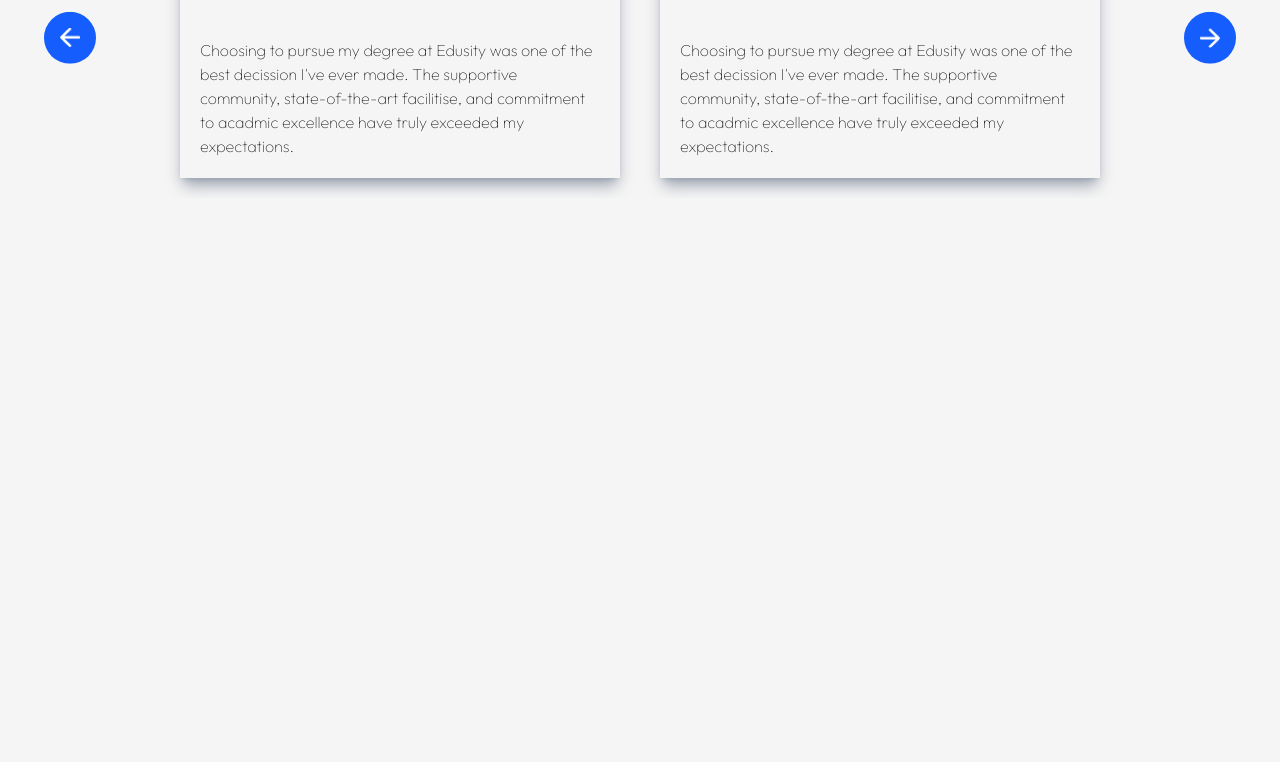
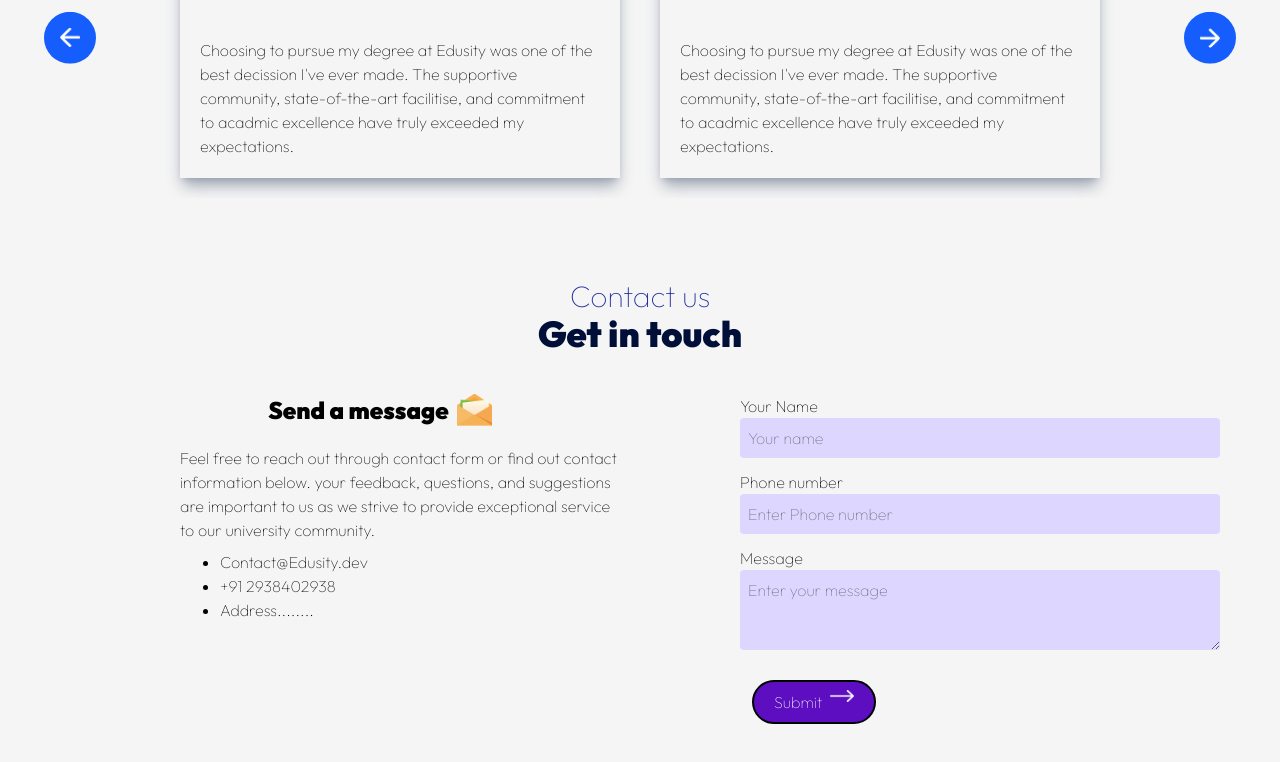
Before and after one commit to 10Pratik01/Edusity, a React (Vite) app: page / in a window 1280 px wide. Shown: the part 2900-3662 px from the top of the page. Before the commit the page ends 3178 px from the top, so only its background shows below. Built offline with nearby package versions, Linux system fonts and the light colour scheme.

Commit message:
Completed contact and Started Footer

```diff
--- a/src/components/Contact/contact.jsx
+++ b/src/components/Contact/contact.jsx
@@ -1,12 +1,65 @@
-import React from 'react';
+import React from "react";
+import msg_img from '../../assets/msg-icon.png'
+import arrow from "../../assets/white-arrow.png"
+const Constact = () => {
+  const [result, setResult] = React.useState("");
 
-const Constact = () => {
+  const onSubmit = async (event) => {
+    event.preventDefault();
+    setResult("Sending....");
+    const formData = new FormData(event.target);
 
-    return(
-        <div id="contact">
+    formData.append("access_key", "Y15820ae1-25dc-4620-8ba8-fd8ab4ae779c");
 
-        </div>
-    );
+    const response = await fetch("https://api.web3forms.com/submit", {
+      method: "POST",
+      body: formData
+    });
+
+    const data = await response.json();
+
+    if (data.success) {
+      setResult("Form Submitted Successfully");
+      event.target.reset();
+    } else {
+      console.log("Error", data);
+      setResult(data.message);
+    }
+  };
+  return (
+    <div id="contact" className="justify-around m-10 mb-20 flex">
+      <div className="m-20 w-[40%] mt-0 mb-auto" >
+        <h3 className="flex text-2xl justify-center mb-5"><b>Send a message</b> <img className="w-[35px] ml-2" src={msg_img} alt="" /></h3>
+        <p className="ml-10">
+          Feel free to reach out through contact form or find out contact
+          information below. your feedback, questions, and suggestions are
+          important to us as we strive to provide exceptional service to our
+          university community.
+        </p>
+        <ul className="list-disc ml-20 mt-2">
+          <li>Contact@Edusity.dev</li>
+          <li>+91 2938402938</li>
+          <li>Address........ </li>
+        </ul>
+      </div>
+
+      <div className="w-[40%]">
+          <form onSubmit={onSubmit}>
+            <label for="name" > Your Name </label> <br />
+            <input type="text" id="name" placeholder="Your name" required  className="w-full h-10 p-2 bg-violet-200 rounded-sm mb-3"/>
+
+            <label for="phone_number" >Phone number</label> <br />
+            <input type="tel" id="phone_number" placeholder="Enter Phone number " required  className="w-full h-10 p-2 bg-violet-200   mb-3 rounded-sm"/>
+            <br />
+            <label for="your_msg">Message </label>
+            <textarea name="your_msg" id="your_msg" cols={30} rows={6} placeholder="Enter your message" className="w-full h-20 p-2 bg-violet-200 mb-3 rounded-sm"></textarea>
+            <br />
+            <button type="submit" className=" border-2 border-black rounded-4xl p-5 pt-2 pb-2 text-white m-3 bg-violet-800 hover:scale-110 transition ease-in-out duration-200 cursor-pointer flex end-0 flex"> Submit <div className="flex items-center "><img src={arrow} alt="" className=" ml-2 w-6 h-3 "/></div> </button>
+          </form>
+          <span className="block m-[20px] ml-0 mr-0 ">{result} </span>
+      </div>
+    </div>
+  );
 };
 
 export default Constact;
--- /dev/null
+++ b/src/components/Footer/Footer.jsx
@@ -0,0 +1,12 @@
+import React from 'react';
+
+const Footer = () => {
+
+    return(
+        <div className="footer">
+
+        </div>
+    );
+};
+
+export default Footer;
--- a/src/main.jsx
+++ b/src/main.jsx
@@ -8,6 +8,8 @@
 import About from "./components/About/About.jsx"
 import Campus from "./components/Campus/campus.jsx"
 import Testimonials from "./components/Testimonials/Testimonials.jsx"
+import Contact from "./components/Contact/Contact.jsx"
+
 
 createRoot(document.getElementById("root")).render(
   <StrictMode>
@@ -21,6 +23,8 @@
       <Campus />
       <Title subTitle='Testimonials' title='What student says' />
       <Testimonials />
+      <Title subTitle='Contact us' title='Get in touch' />
+      <Contact/>
     </div>
   </StrictMode>
 );
```
